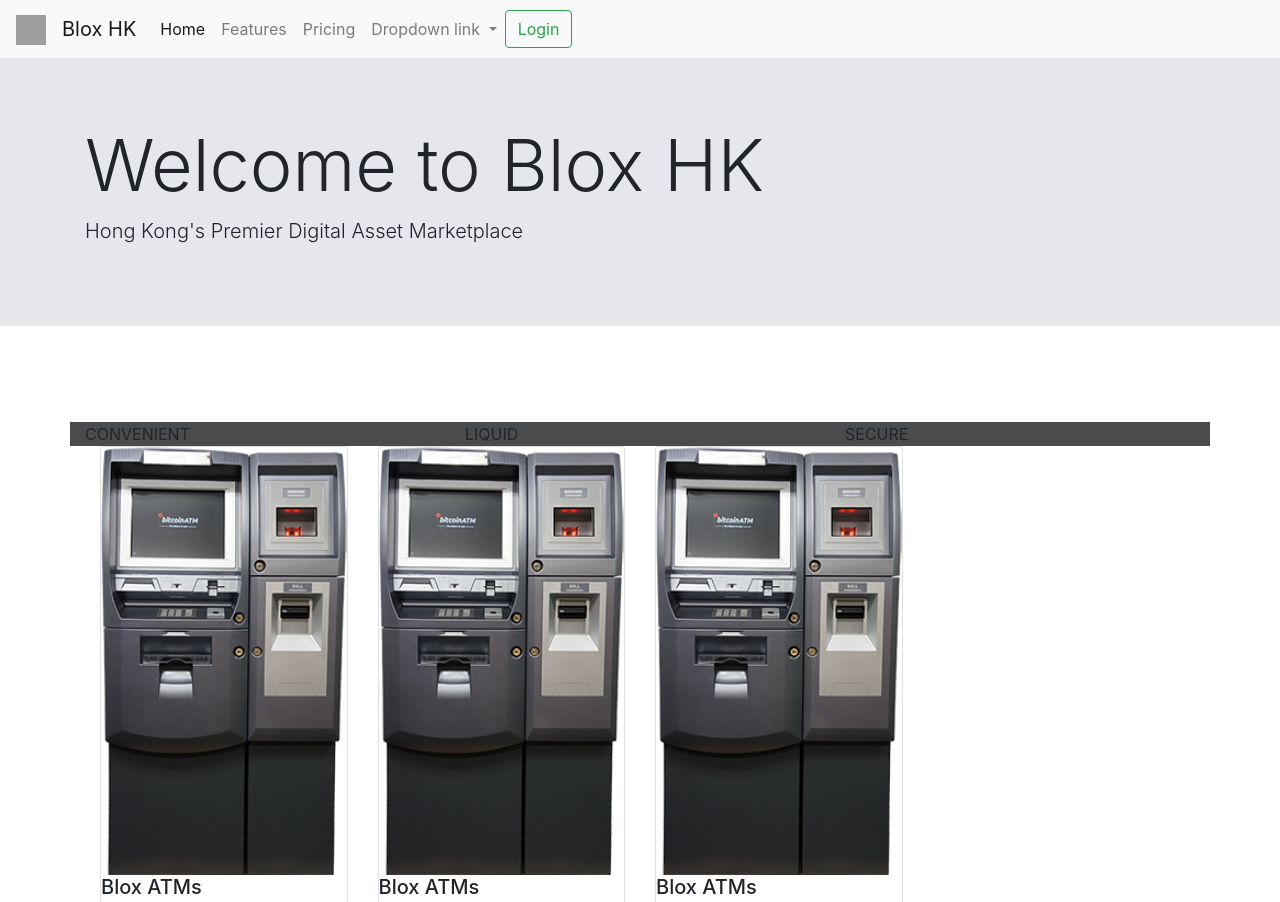
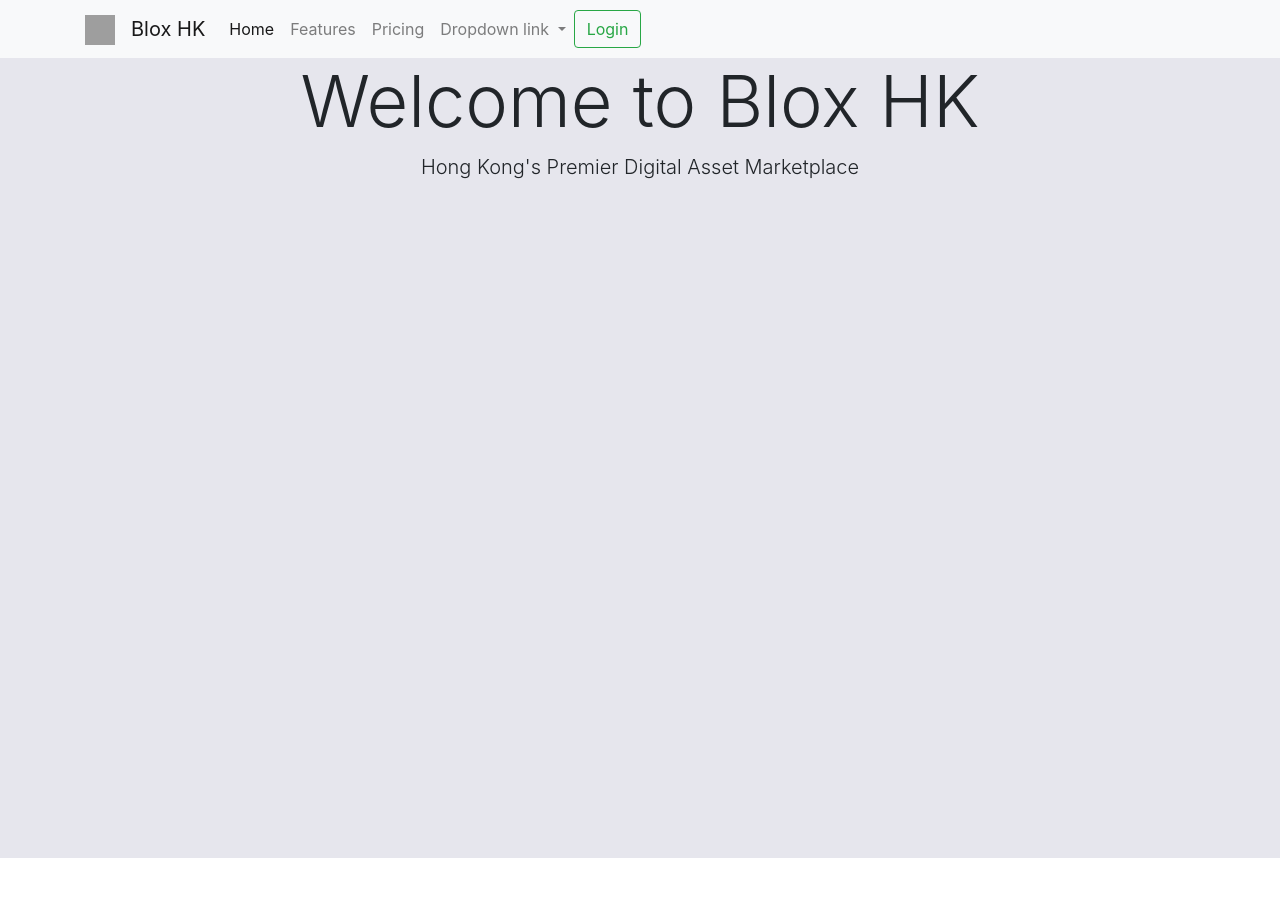
Before and after one commit to marcsoto1210/ProjectOzu, a plain HTML site: page index.html in a window 1280 px wide. Shown: the top 902 px of the page. Drawn offline with nearby package versions, Linux system fonts and the light colour scheme; grey boxes are pictures that could not be loaded; files whose address does not match are found by name.

Commit message:
Some css

```diff
--- /dev/null
+++ b/css/styles.css
@@ -0,0 +1,3 @@
+.full-vh{
+	height: 100vh;
+}
--- a/index.html
+++ b/index.html
@@ -8,6 +8,8 @@
     <!-- Bootstrap CSS -->
     <link rel="stylesheet" href="https://stackpath.bootstrapcdn.com/bootstrap/4.1.1/css/bootstrap.min.css" integrity="sha384-WskhaSGFgHYWDcbwN70/dfYBj47jz9qbsMId/iRN3ewGhXQFZCSftd1LZCfmhktB" crossorigin="anonymous">
 
+    <link rel="stylesheet" type="text/css" href="css/styles.css">
+
     <title>ProjectOzu</title>
     <style>
     </style>
@@ -15,6 +17,7 @@
   <body>
 <!--Navbar-->
 <nav class="navbar navbar-expand-lg navbar-light bg-light">
+	<div class="container">
 	  <a class="navbar-brand" href="#">
 	    <img src="./img/Bloxlogo.jpg" width="30" height="30" alt="">
 	  </a>
@@ -52,17 +55,20 @@
     </ul>
 
   </form>
+ </div>
 </nav>
 
    <!--Jumbotron-->
 
-<body>
-<div class= "jumbotron jumbotron-fluid" style="background-color: #e6e6ed">
+<div class="full-vh" style="background-color: #e6e6ed">
 	<div class="container">
+		<div class="text-center">
 			<h1 class="display-3"> Welcome to Blox HK</h1>
 			<p class= "lead"> Hong Kong's Premier Digital Asset Marketplace</p>
 		</div>
 	</div>
+</div>
+
 <div class= "jumbotron jumbotron-fluid" style="background-color: #ffffff">
 
 <div class="container">
@@ -72,7 +78,6 @@
 	<div class= "col-sm-4">LIQUID</div>
 	<div class= "col-sm-4">SECURE</div>
 	</div>
-</body>
 
 
 <div class="container">
```
Lines whose indentation alone changed are shown as unchanged.
